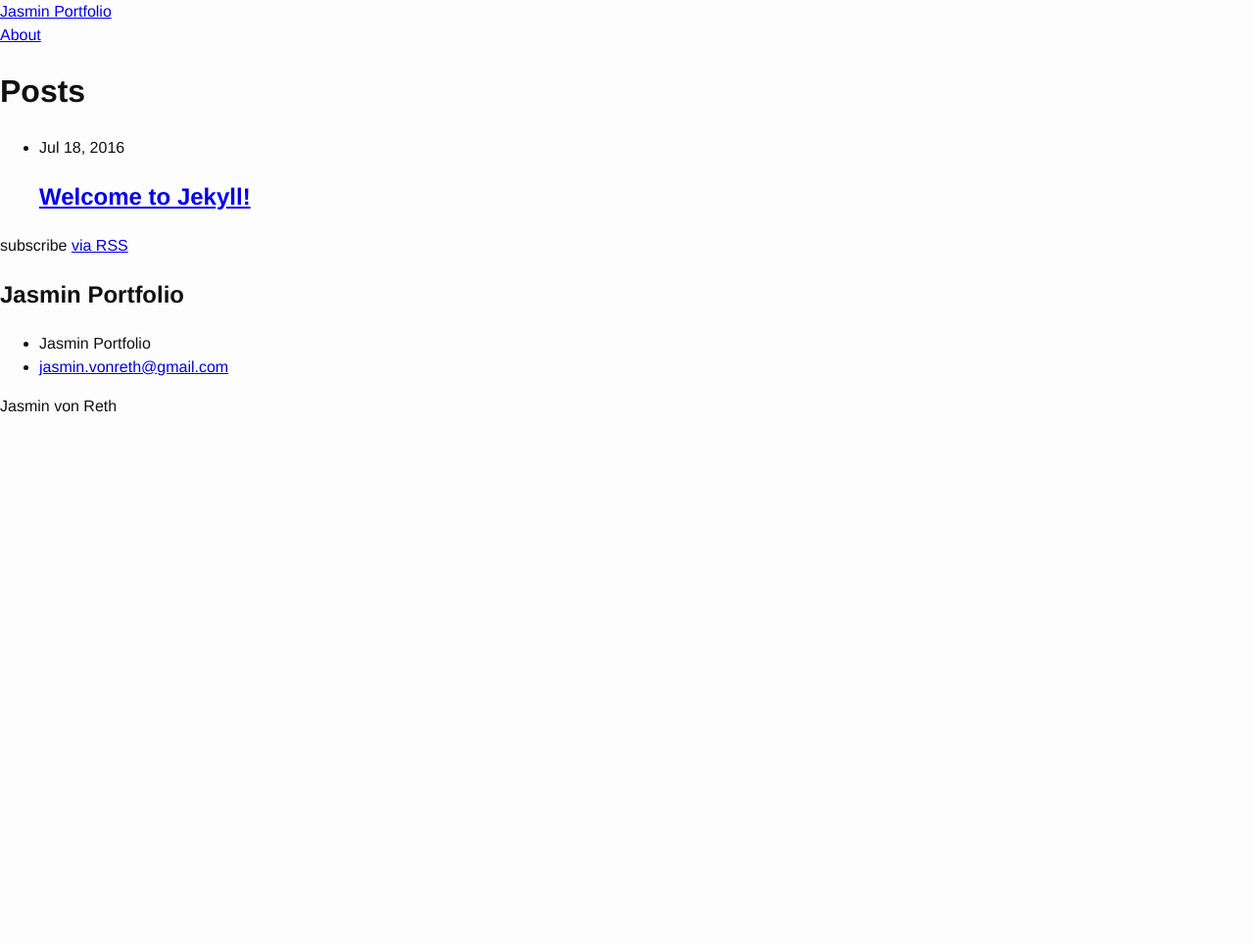
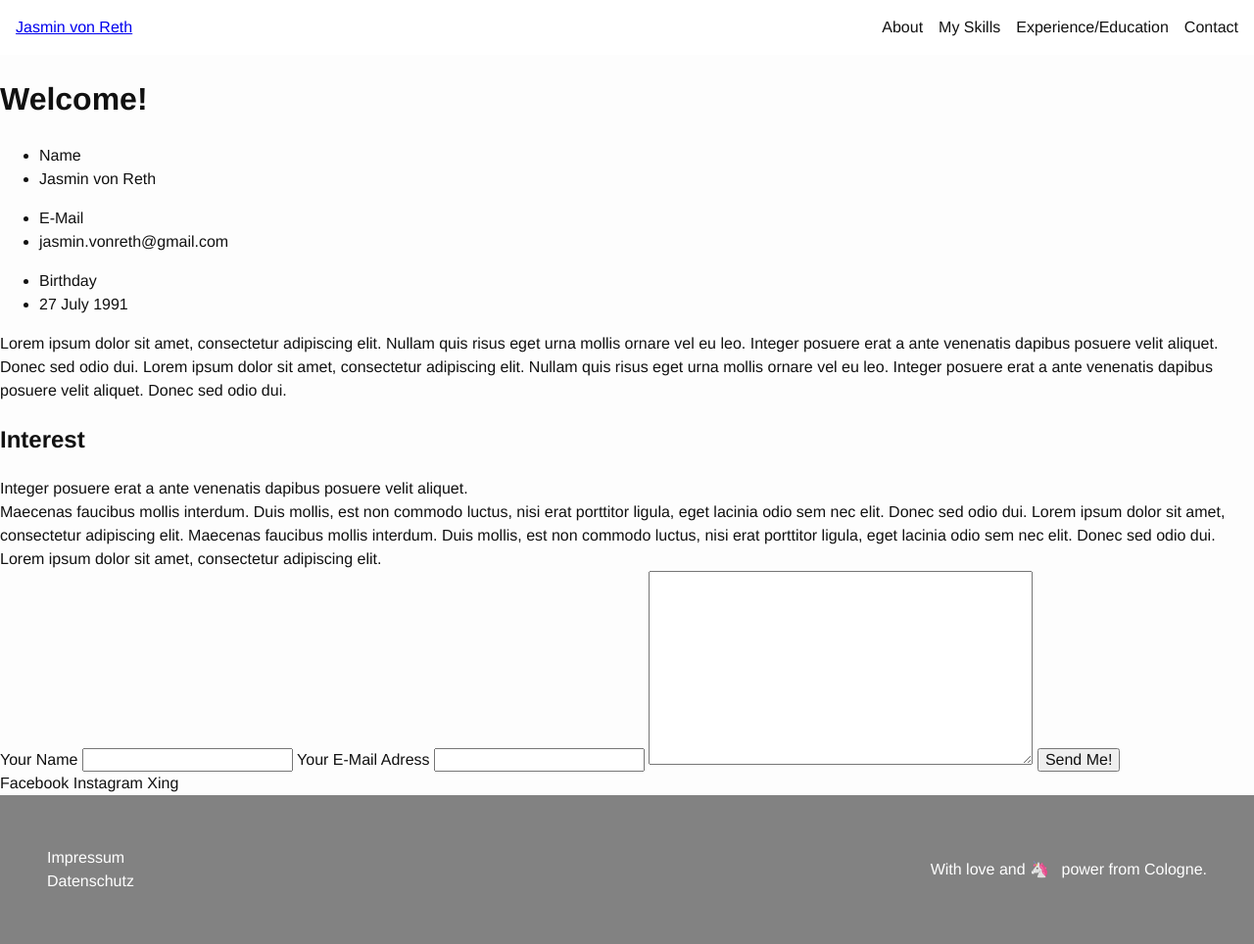
Before and after one commit to jvreth/portfolio, a Jekyll site: the page built from index.html, in a window 1280 px wide. Shown: the whole page at 98% size. Built offline with Jekyll 4.4.1, drawn with Linux system fonts in a browser that asks for light colours; some web fonts are replaced; before the commit the page ends 900 px from its top, so only the background shows below that.

Commit message:
Added impressum file and edites styling

```diff
--- a/_assets/scss/09-development/_-development-index.scss
+++ b/_assets/scss/09-development/_-development-index.scss
@@ -0,0 +1 @@
+@import "_homepage";
--- a/_layouts/homepage.html
+++ b/_layouts/homepage.html
@@ -6,13 +6,21 @@
   <body>
       <main>
         <header class="header">
-          <a href="logo" title="Jasmin von Reth" href=""></a>
+          <a href="logo" title="Jasmin von Reth" href="">Jasmin von Reth</a>
           <nav>
-            <ul class="nav">
-              <li class="nav__item">About</li>
-              <li class="nav__item">My Skills</li>
-              <li class="nav__item">Experience/Education</li>
-              <li class="nav__item">Contact</li>
+            <ul class="nav nav--main flex">
+              <li class="nav__item">
+                <a href="#" class="nav__link">About</a>
+              </li>
+              <li class="nav__item">
+                <a href="#" class="nav__link">My Skills</a>
+              </li>
+              <li class="nav__item">
+                <a href="#" class="nav__link">Experience/Education</a>
+              </li>
+              <li class="nav__item">
+                <a href="#" class="nav__link">Contact</a>
+              </li>
             </ul>
           </nav>
         </header>
@@ -95,9 +103,19 @@
 
       </main>
 
-      <footer>
-        <p class="signature">
-          Bibidi babidi bu!
+      <footer class="flex flex--justify-between flex--center">
+        <nav>
+          <ul class="nav nav--footer">
+            <li class="nav__item">
+              <a href="#" class="nav__link">Impressum</a>
+            </li>
+            <li class="nav__item">
+              <a href="#" class="nav__link">Datenschutz</a>
+            </li>
+          </ul>
+        </nav>
+        <p class="text text--signature">
+          With love and <span class="text__icon">&#x1f984;</span> power from Cologne.
         </p>
       </footer>
   </body>
--- a/assets/css/main.css
+++ b/assets/css/main.css
@@ -404,3 +404,57 @@ body {
 *:before,
 *:after {
   box-sizing: border-box; }
+
+.flex {
+  display: -ms-flexbox;
+  display: flex; }
+  .flex--justify-between {
+    -ms-flex-pack: justify;
+        justify-content: space-between; }
+  .flex--center {
+    -ms-flex-align: center;
+        align-items: center; }
+
+.header {
+  width: 100%;
+  position: relative;
+  top: 0;
+  left: 0;
+  display: -ms-flexbox;
+  display: flex;
+  -ms-flex-pack: justify;
+      justify-content: space-between;
+  -ms-flex-align: center;
+      align-items: center;
+  padding: 1rem;
+  background-color: rgba(255, 255, 255, 0.95); }
+
+.nav {
+  list-style: none;
+  margin: 0;
+  padding: 0; }
+  .nav--main .nav__item {
+    margin-right: 1rem; }
+    .nav--main .nav__item:last-child {
+      margin-right: 0; }
+  .nav--main .nav__link {
+    color: #111;
+    text-decoration: none;
+    transition: color .5s; }
+    .nav--main .nav__link:hover {
+      color: #ed4bb7; }
+  .nav--footer .nav__link {
+    color: #fff;
+    text-decoration: none;
+    transition: color .5s; }
+    .nav--footer .nav__link:hover {
+      color: #ed4bb7; }
+
+footer {
+  background-color: #828282;
+  padding: 3rem;
+  color: #fff; }
+  footer .text--signature {
+    text-align: center; }
+  footer .text__icon {
+    padding-right: .5rem; }
--- a/index.html
+++ b/index.html
@@ -1,5 +1,5 @@
 ---
-layout: default
+layout: homepage
 ---
 
 <div class="home">
```
Also changed, not shown: _assets/scss/01-settings/_colours.scss (+5 -3 lines), _assets/scss/main.scss (+8 -0 lines).
